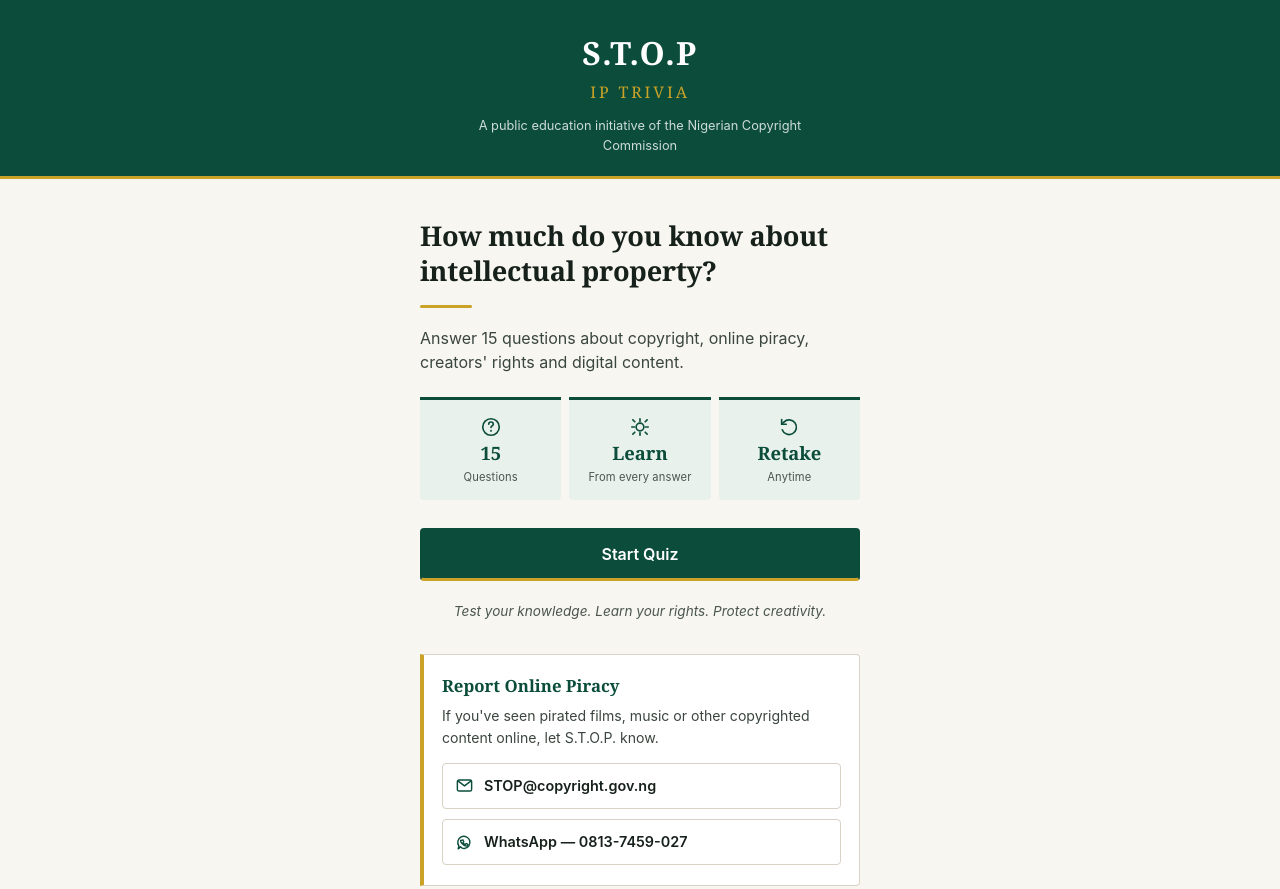
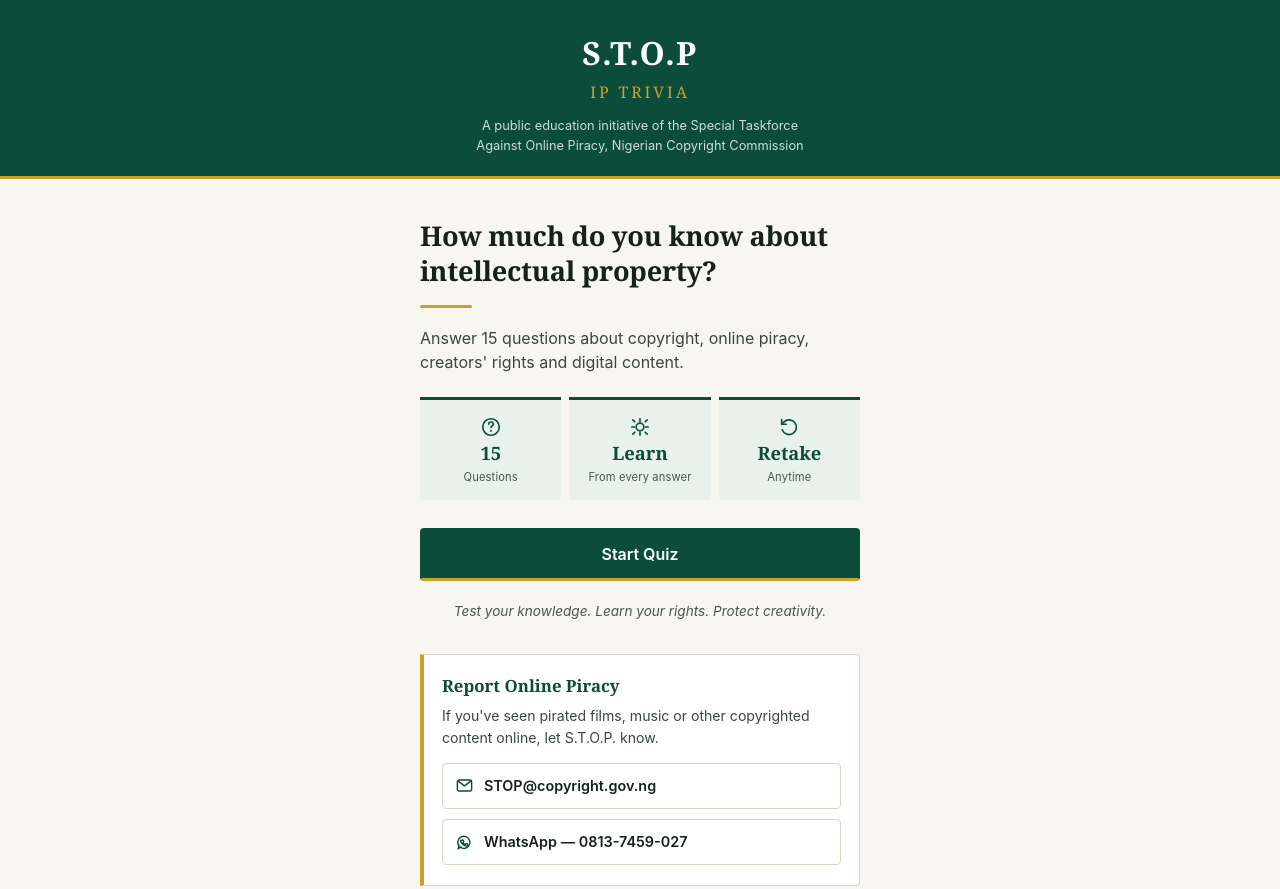
Before and after one commit to uwemspeaks/stop-ip-trivia, a plain HTML site: page index.html in a window 1280 px wide. Shown: the top 889 px of the page. Drawn offline with Linux system fonts and the light colour scheme.

Commit message:
Update index.html

```diff
--- a/index.html
+++ b/index.html
@@ -21,7 +21,7 @@
       <span class="wordmark-stop">S.T.O.P</span>
       <span class="wordmark-trivia">IP TRIVIA</span>
     </div>
-    <p class="institutional-tag">A public education initiative of the Nigerian Copyright Commission</p>
+    <p class="institutional-tag">A public education initiative of the Special Taskforce Against Online Piracy, Nigerian Copyright Commission</p>
   </header>
 
   <main class="app-shell">
```
